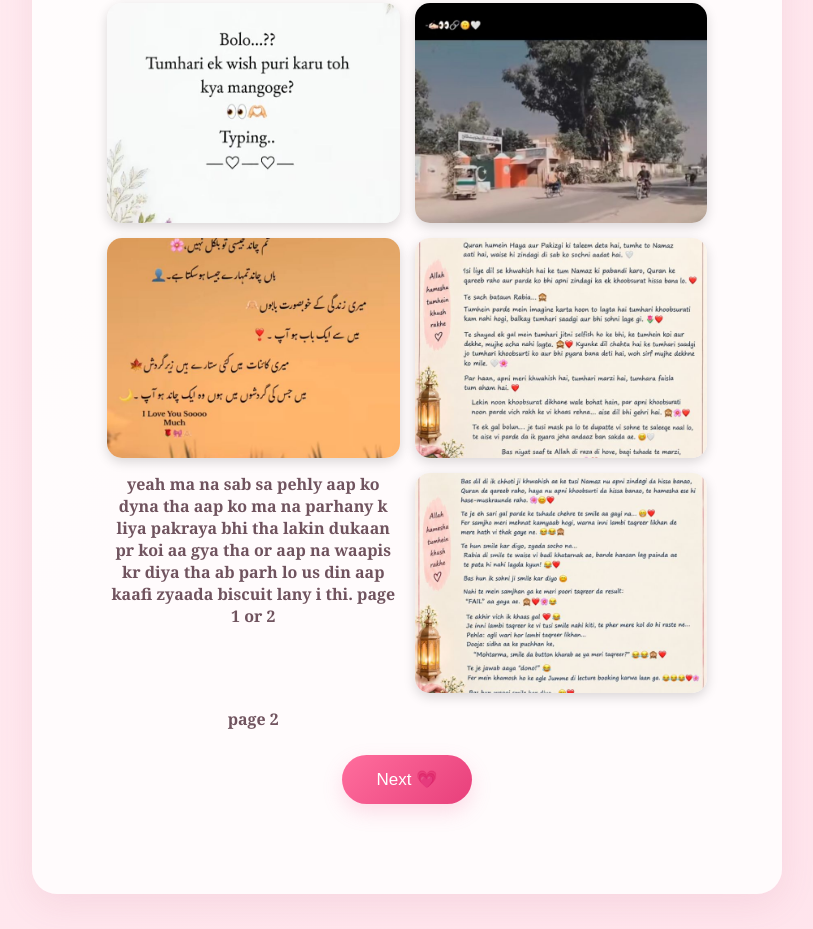
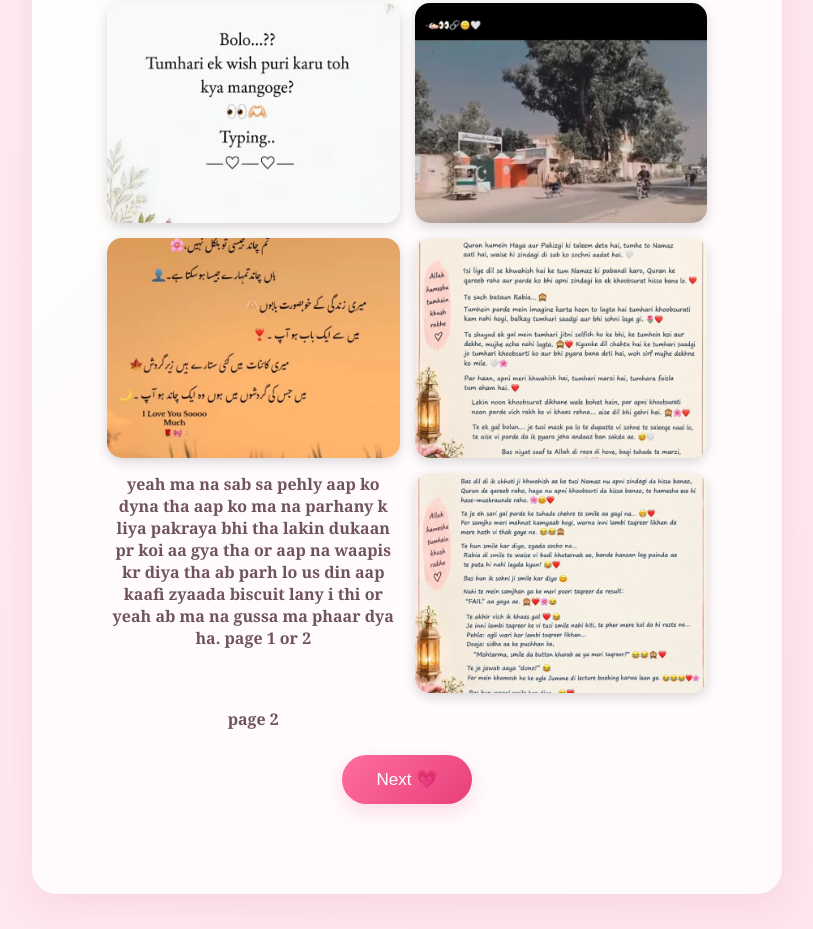
Before and after one commit to Developer78th/Love-message, a plain HTML site: page index.html in a window 1280 px wide. Shown: the part 1664-2593 px from the top of the page, without its empty margins (233-1046 px from the left). Drawn offline with Linux system fonts and the light colour scheme.

Commit message:
Update index.html

```diff
--- a/index.html
+++ b/index.html
@@ -37,7 +37,7 @@
           <img src="assets/page 1.jpeg" alt="Memory 17" /><b
             >yeah ma na sab sa pehly aap ko dyna tha aap ko ma na parhany k liya
             pakraya bhi tha lakin dukaan pr koi aa gya tha or aap na waapis kr
-            diya tha ab parh lo us din aap kaafi zyaada biscuit lany i thi. page 1 or 2</b
+            diya tha ab parh lo us din aap kaafi zyaada biscuit lany i thi or yeah ab ma na gussa ma phaar dya ha. page 1 or 2</b
           >
           <img src="assets/page 2.jpeg" alt="Memory 18" />
           <b>page 2</b>
```
